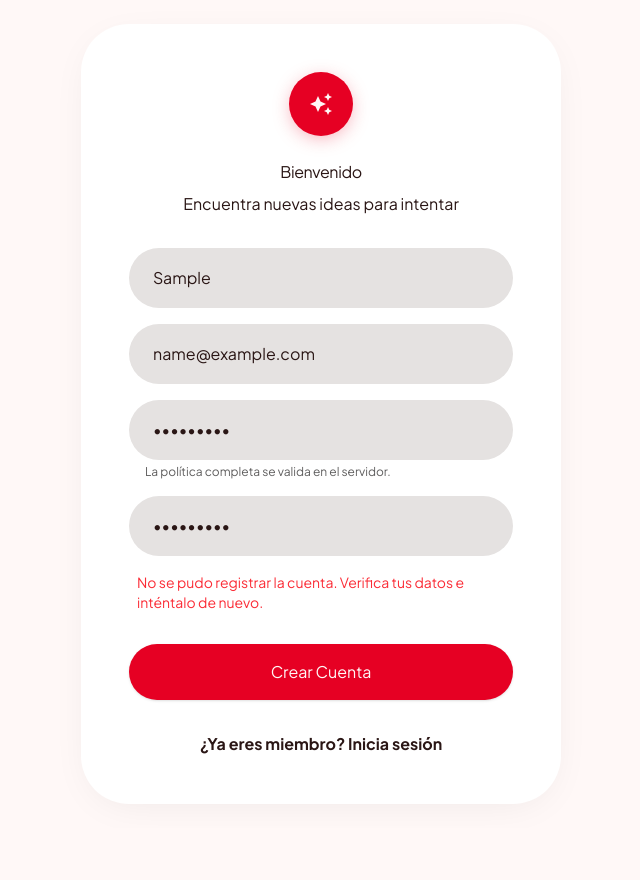
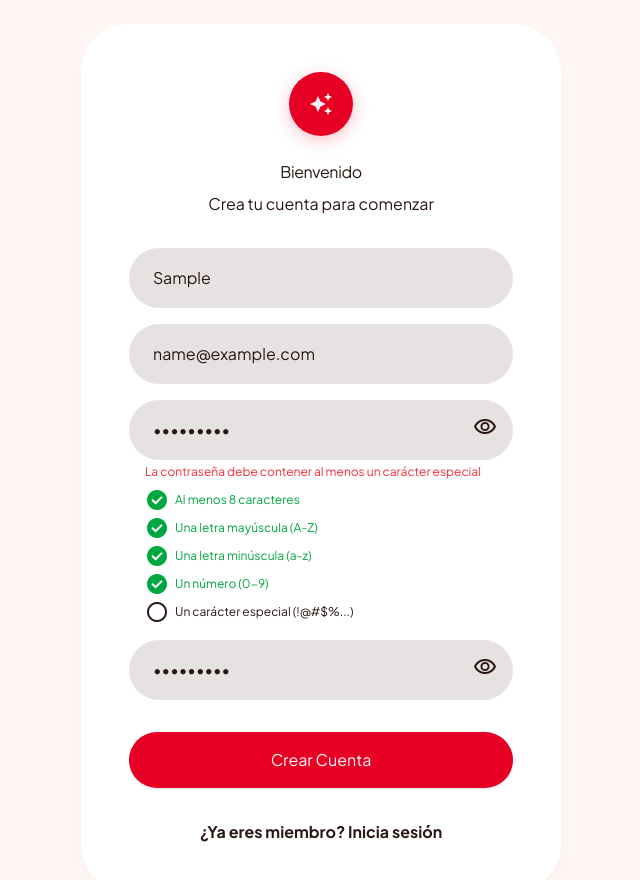
Before and after one commit to adarboleda/SecureFrameGallery-SoftwareSeguro, a Next.js app in the folder frontend/: page /register in a window 1280 px wide. Both pictures are taken after typing "Sample", "name@example.com", "Sample123", "Sample123" into the empty fields and a click on the button "Crear Cuenta". Shown: the top 880 px of the page, without its empty margins (319-959 px from the left). Before the commit the page ends 828 px from the top, so only its background shows below. Built offline with nearby package versions, Linux system fonts and the light colour scheme; no server answers.

Commit message:
fix: error en el registro de usuarios

```diff
--- a/frontend/src/app/register/page.tsx
+++ b/frontend/src/app/register/page.tsx
@@ -5,6 +5,15 @@ import { useState } from 'react';
 
 import { registerSchema } from '@/schemas/auth.schema';
 import { apiFetch } from '@/services/api';
+
+/** Checks each password rule independently so we can show live feedback */
+const passwordRules = [
+  { id: 'length',  label: 'Al menos 8 caracteres',          test: (v: string) => v.length >= 8 },
+  { id: 'upper',   label: 'Una letra mayúscula (A-Z)',       test: (v: string) => /[A-Z]/.test(v) },
+  { id: 'lower',   label: 'Una letra minúscula (a-z)',       test: (v: string) => /[a-z]/.test(v) },
+  { id: 'number',  label: 'Un número (0-9)',                 test: (v: string) => /[0-9]/.test(v) },
+  { id: 'special', label: 'Un carácter especial (!@#$%...)', test: (v: string) => /[^A-Za-z0-9]/.test(v) },
+];
 
 export default function Register() {
   const [username, setUsername] = useState('');
@@ -14,6 +23,9 @@ export default function Register() {
   const [error, setError] = useState<string | null>(null);
   const [fieldErrors, setFieldErrors] = useState<Record<string, string>>({});
   const [loading, setLoading] = useState(false);
+  const [showPassword, setShowPassword] = useState(false);
+  const [showConfirmPassword, setShowConfirmPassword] = useState(false);
+  const [passwordFocused, setPasswordFocused] = useState(false);
 
   const handleRegister = async (e: React.FormEvent) => {
     e.preventDefault();
@@ -46,11 +58,15 @@ export default function Register() {
 
       window.location.href = '/login?registered=true';
     } catch (err: any) {
-      setError('No se pudo registrar la cuenta. Verifica tus datos e inténtalo de nuevo.');
+      // Show the real server error if available
+      setError(err.message || 'No se pudo registrar la cuenta. Verifica tus datos e inténtalo de nuevo.');
     } finally {
       setLoading(false);
     }
   };
+
+  const inputBase =
+    'w-full bg-secondary-fixed text-on-background font-body-lg text-body-lg rounded-full px-lg py-[18px] pr-14 border-none focus:ring-2 focus:ring-primary-container focus:bg-surface-container-lowest outline-none transition-all duration-200 placeholder:text-on-secondary-container/70';
 
   return (
     <div className="bg-background min-h-screen flex items-center justify-center p-6 antialiased">
@@ -71,14 +87,16 @@ export default function Register() {
           Bienvenido
         </h1>
         <p className="font-body-lg text-body-lg text-on-surface-variant text-center mb-8">
-          Encuentra nuevas ideas para intentar
+          Crea tu cuenta para comenzar
         </p>
 
         {/* Form Elements */}
         <form className="w-full flex flex-col gap-md" onSubmit={handleRegister}>
+
+          {/* Username */}
           <div className="relative">
             <input
-              className="w-full bg-secondary-fixed text-on-background font-body-lg text-body-lg rounded-full px-lg py-[18px] border-none focus:ring-2 focus:ring-primary-container focus:bg-surface-container-lowest outline-none transition-all duration-200 placeholder:text-on-secondary-container/70"
+              className={inputBase.replace('pr-14', 'pr-4')}
               id="username"
               placeholder="Nombre de usuario"
               type="text"
@@ -86,11 +104,15 @@ export default function Register() {
               value={username}
               onChange={(e) => setUsername(e.target.value)}
             />
-            {fieldErrors.username && <p className="text-red-500 text-xs mt-1 px-4">{fieldErrors.username}</p>}
+            {fieldErrors.username && (
+              <p className="text-red-500 text-xs mt-1 px-4">{fieldErrors.username}</p>
+            )}
           </div>
+
+          {/* Email */}
           <div className="relative">
             <input
-              className="w-full bg-secondary-fixed text-on-background font-body-lg text-body-lg rounded-full px-lg py-[18px] border-none focus:ring-2 focus:ring-primary-container focus:bg-surface-container-lowest outline-none transition-all duration-200 placeholder:text-on-secondary-container/70"
+              className={inputBase.replace('pr-14', 'pr-4')}
               id="email"
               placeholder="Correo electrónico"
               type="email"
@@ -98,36 +120,93 @@ export default function Register() {
               value={email}
               onChange={(e) => setEmail(e.target.value)}
             />
-            {fieldErrors.email && <p className="text-red-500 text-xs mt-1 px-4">{fieldErrors.email}</p>}
+            {fieldErrors.email && (
+              <p className="text-red-500 text-xs mt-1 px-4">{fieldErrors.email}</p>
+            )}
           </div>
+
+          {/* Password */}
+          <div className="relative">
             <div className="relative">
               <input
-              className="w-full bg-secondary-fixed text-on-background font-body-lg text-body-lg rounded-full px-lg py-[18px] border-none focus:ring-2 focus:ring-primary-container focus:bg-surface-container-lowest outline-none transition-all duration-200 placeholder:text-on-secondary-container/70"
+                className={inputBase}
                 id="password"
                 placeholder="Contraseña"
-              type="password"
+                type={showPassword ? 'text' : 'password'}
                 required
                 value={password}
                 onChange={(e) => setPassword(e.target.value)}
+                onFocus={() => setPasswordFocused(true)}
+                onBlur={() => setPasswordFocused(false)}
               />
-            {fieldErrors.password && <p className="text-red-500 text-xs mt-1 px-4">{fieldErrors.password}</p>}
-            <p className="text-xs text-secondary mt-1 px-4">La política completa se valida en el servidor.</p>
+              <button
+                type="button"
+                aria-label={showPassword ? 'Ocultar contraseña' : 'Mostrar contraseña'}
+                onClick={() => setShowPassword((v) => !v)}
+                className="absolute right-4 top-1/2 -translate-y-1/2 text-on-surface-variant hover:text-on-background transition-colors"
+              >
+                <span className="material-symbols-outlined text-xl select-none">
+                  {showPassword ? 'visibility_off' : 'visibility'}
+                </span>
+              </button>
             </div>
+
+            {fieldErrors.password && (
+              <p className="text-red-500 text-xs mt-1 px-4">{fieldErrors.password}</p>
+            )}
+
+            {/* Password requirements checklist — shown when field is focused OR has content */}
+            {(passwordFocused || password.length > 0) && (
+              <ul className="mt-2 px-4 flex flex-col gap-1">
+                {passwordRules.map((rule) => {
+                  const ok = rule.test(password);
+                  return (
+                    <li key={rule.id} className={`flex items-center gap-1.5 text-xs transition-colors ${ok ? 'text-green-600' : 'text-on-surface-variant'}`}>
+                      <span className="material-symbols-outlined text-sm" style={{ fontVariationSettings: "'FILL' 1" }}>
+                        {ok ? 'check_circle' : 'radio_button_unchecked'}
+                      </span>
+                      {rule.label}
+                    </li>
+                  );
+                })}
+              </ul>
+            )}
+          </div>
+
+          {/* Confirm Password */}
+          <div className="relative">
             <div className="relative">
               <input
-              className="w-full bg-secondary-fixed text-on-background font-body-lg text-body-lg rounded-full px-lg py-[18px] border-none focus:ring-2 focus:ring-primary-container focus:bg-surface-container-lowest outline-none transition-all duration-200 placeholder:text-on-secondary-container/70"
+                className={inputBase}
                 id="confirm_password"
-              placeholder="Confirmar Contraseña"
-              type="password"
+                placeholder="Confirmar contraseña"
+                type={showConfirmPassword ? 'text' : 'password'}
                 required
                 value={confirmPassword}
                 onChange={(e) => setConfirmPassword(e.target.value)}
               />
-            {fieldErrors.confirmPassword && <p className="text-red-500 text-xs mt-1 px-4">{fieldErrors.confirmPassword}</p>}
+              <button
+                type="button"
+                aria-label={showConfirmPassword ? 'Ocultar contraseña' : 'Mostrar contraseña'}
+                onClick={() => setShowConfirmPassword((v) => !v)}
+                className="absolute right-4 top-1/2 -translate-y-1/2 text-on-surface-variant hover:text-on-background transition-colors"
+              >
+                <span className="material-symbols-outlined text-xl select-none">
+                  {showConfirmPassword ? 'visibility_off' : 'visibility'}
+                </span>
+              </button>
+            </div>
+            {fieldErrors.confirmPassword && (
+              <p className="text-red-500 text-xs mt-1 px-4">{fieldErrors.confirmPassword}</p>
+            )}
           </div>
 
+          {/* General / server error */}
           {error && (
-            <p className="text-red-500 text-sm font-label-md px-2">{error}</p>
+            <div className="flex items-start gap-2 bg-red-50 border border-red-200 rounded-xl px-4 py-3">
+              <span className="material-symbols-outlined text-red-500 text-base mt-0.5">error</span>
+              <p className="text-red-600 text-sm">{error}</p>
+            </div>
           )}
 
           {/* Submit Button */}
@@ -136,9 +215,10 @@ export default function Register() {
             type="submit"
             disabled={loading}
           >
-            {loading ? 'Creando...' : 'Crear Cuenta'}
+            {loading ? 'Creando cuenta...' : 'Crear Cuenta'}
           </button>
         </form>
+
         <div className="mt-xl">
           <Link
             href="/login"
--- a/frontend/src/schemas/auth.schema.ts
+++ b/frontend/src/schemas/auth.schema.ts
@@ -2,7 +2,11 @@ import { z } from "zod";
 
 const passwordSchema = z
   .string()
-  .min(8, { message: "La contraseña debe tener al menos 8 caracteres" });
+  .min(8, { message: "La contraseña debe tener al menos 8 caracteres" })
+  .regex(/[A-Z]/, { message: "La contraseña debe contener al menos una letra mayúscula" })
+  .regex(/[a-z]/, { message: "La contraseña debe contener al menos una letra minúscula" })
+  .regex(/[0-9]/, { message: "La contraseña debe contener al menos un número" })
+  .regex(/[^A-Za-z0-9]/, { message: "La contraseña debe contener al menos un carácter especial" });
 
 export const loginSchema = z.object({
   email: z.string().email({ message: "Email inválido" }),
--- a/frontend/src/services/api.ts
+++ b/frontend/src/services/api.ts
@@ -22,7 +22,9 @@ export async function apiFetch(endpoint: string, options: RequestInit = {}) {
     }
   }
 
-  console.log(`[apiFetch] Intentando conectar a: ${url}`);
+  if (process.env.NODE_ENV !== 'production') {
+    console.log(`[apiFetch] Intentando conectar a: ${url}`);
+  }
 
   const response = await fetch(url, {
     ...options,
```
Also changed, not shown: 1 other file (tests, documents, lock files or other folders). Lines whose indentation alone changed are shown as unchanged.
